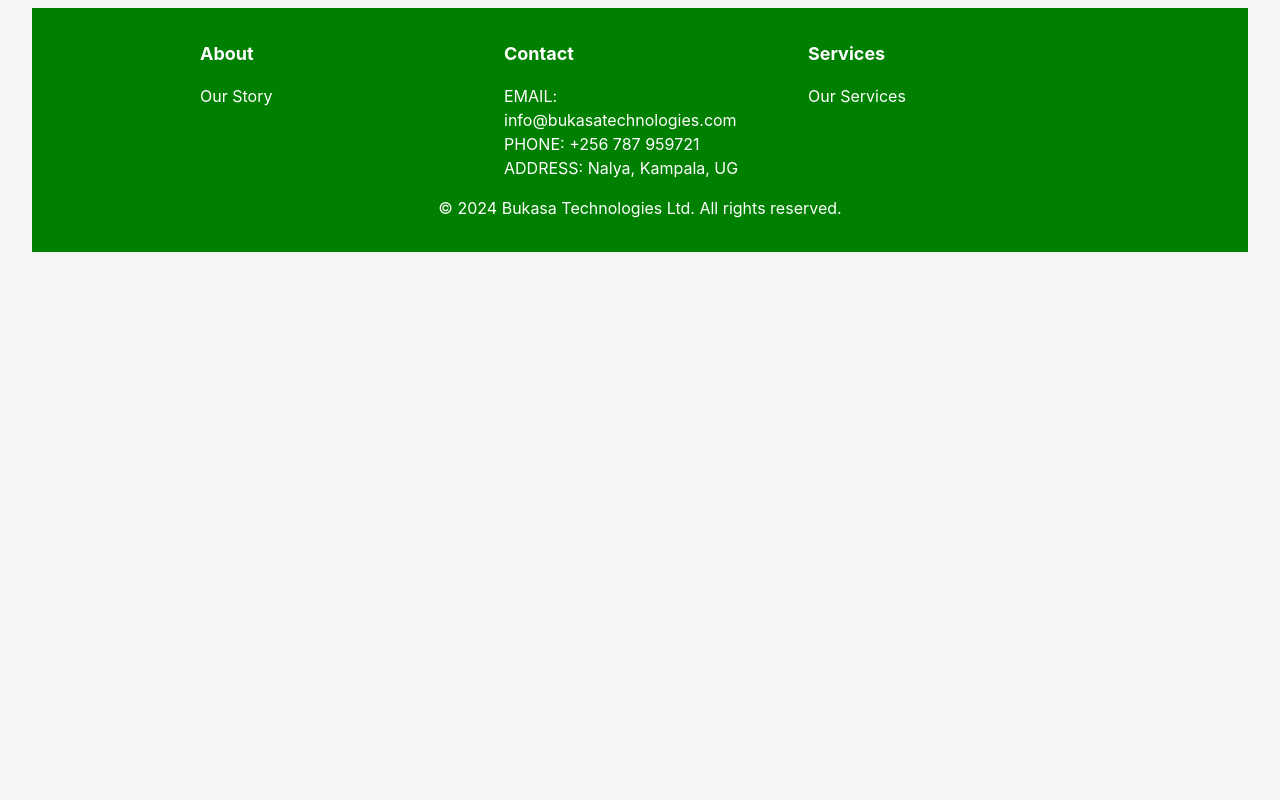
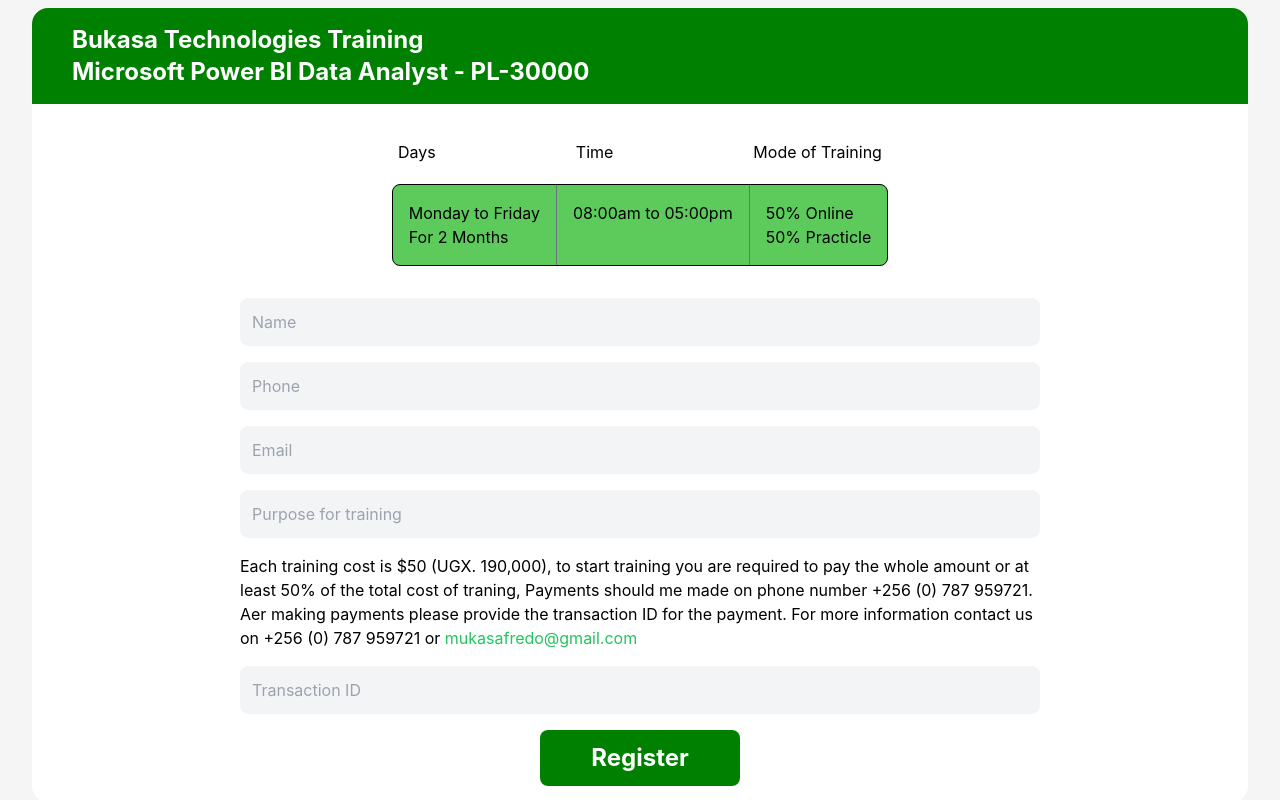
Before and after one commit to okidijimmy200/bukasa-technologies, a React (Create React App) app: page / in a window 1280 px wide. Shown: the part 2520-3320 px from the top of the page. Before the commit the page ends 2772 px from the top, so only its background shows below. Built offline with nearby package versions, Linux system fonts and the light colour scheme; the HTML template or start-up script is replaced by a standard one.

Commit message:
feature: form

```diff
--- a/src/App.js
+++ b/src/App.js
@@ -5,6 +5,7 @@
 import About from "./components/About";
 import Footer from "./components/Footer";
 import Services from "./components/Services";
+import Form from "./components/Form";
 
 function App() {
   return (
@@ -15,6 +16,7 @@
       <CompanyDetails />
       <About />
       <Services />
+      <Form />
       <Footer />
     </div>
   );
--- /dev/null
+++ b/src/components/Form.js
@@ -0,0 +1,74 @@
+import React from 'react'
+
+const Form = () => {
+	return (
+		<section className='bg-white mb-10 rounded-2xl '>
+			<div className='bg-[#008000] text-white lg:text-2xl text-sm font-bold  rounded-t-2xl lg:p-4 p-2 lg:px-10 px-6'>
+				<h1>Bukasa Technologies Training</h1>
+				<h1>Microsoft Power BI Data Analyst - PL-30000</h1>
+			</div>
+			<div className='p-4 mb-4'>
+				<div className=' flex flex-col items-center justify-center lg:gap-0 gap-2'>
+					<div className='flex items-center justify-between gap-[100px]'>
+						<div className=' lg:p-5 lg:text-base text-[12px]'>
+							<p>Days</p>
+						</div>
+						<div className=' lg:p-5 lg:text-base text-[12px]'>
+							<p>Time</p>
+						</div>
+						<div className=' lg:p-5 lg:text-base text-[12px]'>
+							<p>Mode of Training</p>
+						</div>
+
+
+
+					</div>
+					<div className='bg-[#5ccb5c] flex rounded-lg w-auto border-[1.5px] border-black lg:text-base text-[12px]'>
+						<div className='border-r-[1.5px] border-gray-500 lg:p-4 p-2 '>
+							<p>Monday to Friday</p>
+							<p>For 2 Months</p>
+						</div>
+						<div className='border-r-[1.5px] border-gray-500 lg:p-4 p-2'>
+							<p>08:00am to 05:00pm</p>
+							<p>{" "}</p>
+						</div>
+						<div className=' lg:p-4 p-2'>
+							<p>50% Online</p>
+							<p>50% Practicle</p>
+						</div>
+
+					</div>
+
+				</div>
+			</div>
+			<form className='m-4 flex flex-col items-center justify-center gap-4'>
+				<div className="">
+					<input type="text" placeholder='Name' className='outline-gray-300 bg-gray-100 p-3 rounded-lg lg:w-[800px] w-[350px] lg:text-base text-sm' />
+				</div>
+				<div className="">
+					<input type="tel" placeholder='Phone' className='outline-gray-300 bg-gray-100 p-3 rounded-lg lg:w-[800px] w-[350px] lg:text-base text-sm' />
+				</div>
+				<div className="">
+					<input type="email" placeholder='Email' className='outline-gray-300 bg-gray-100 p-3 rounded-lg lg:w-[800px] w-[350px] lg:text-base text-sm' />
+				</div>
+				<div className="">
+					<input type="text" placeholder='Purpose for training' className='outline-gray-300 bg-gray-100 p-3 rounded-lg lg:w-[800px] w-[350px] lg:text-base text-sm' />
+				</div>
+				<div className='lg:w-[800px] w-[350px] '>
+					Each training cost is $50 (UGX. 190,000), to start training you are required to pay the whole amount or at least 50% of the total cost of traning, Payments should me made on phone number +256 (0) 787 959721. Aer making payments please
+						provide the transaction ID for the payment.
+						For more information contact us on <span><a href="tel:+256787959721">+256 (0) 787 959721</a></span> or <span><a className='text-green-500' href="mailto:mukasafredo@gmail.com">mukasafredo@gmail.com</a></span>
+				</div>
+				<div className="">
+					<input type="text" placeholder='Transaction ID' className='outline-gray-300 bg-gray-100 p-3 rounded-lg lg:w-[800px] w-[350px] lg:text-base text-sm' />
+				</div>
+				<div className='bg-[#008000] lg:p-3 p-2 text-white font-bold rounded-lg lg:text-2xl text-lg lg:w-[200px] w-full flex items-center justify-center mb-4'>
+					<button>Register</button>
+				</div>
+
+			</form>
+		</section>
+	)
+}
+
+export default Form
```
